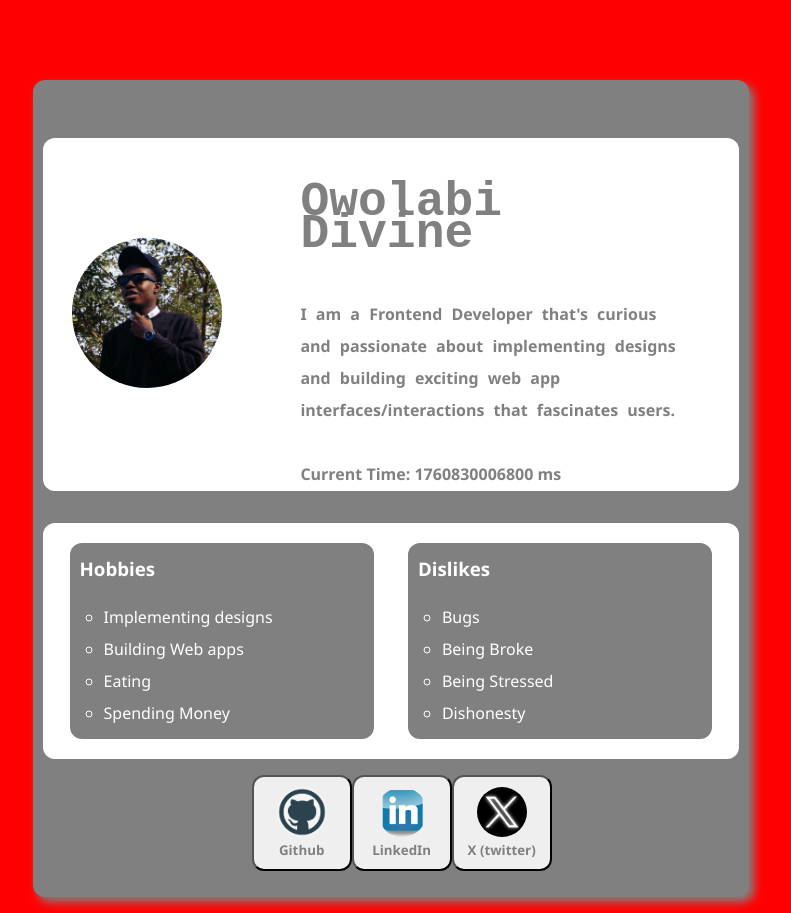
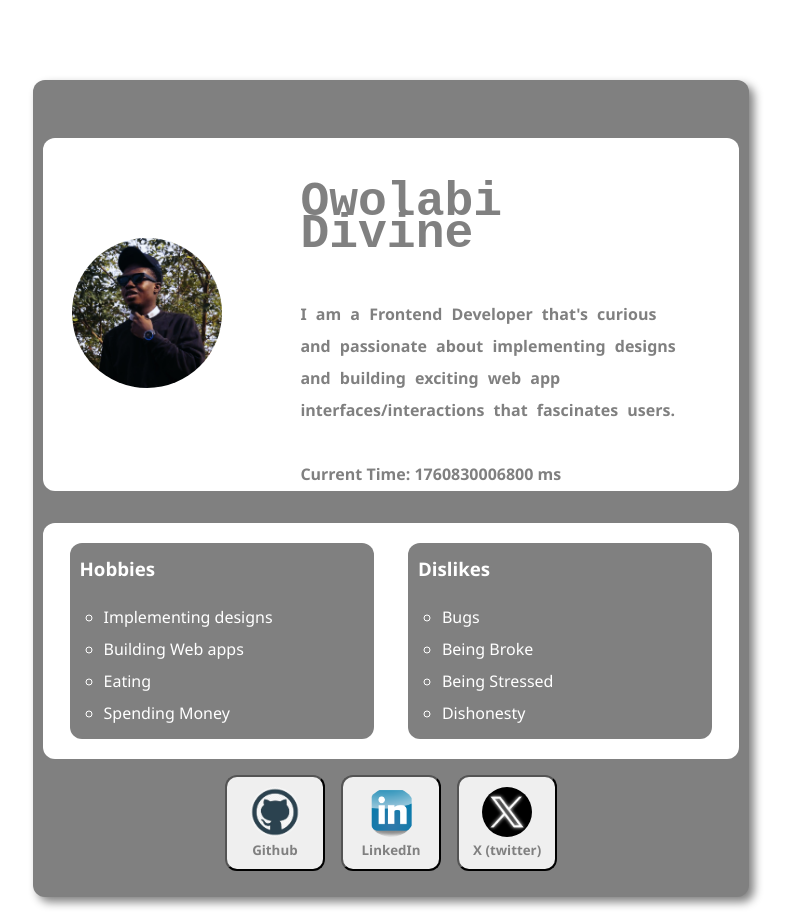
Before and after one commit to D-Bop/profile-card, a plain HTML site: page index.html in a window 1024 px wide. Shown: the whole page, without its empty margins (121-912 px from the left). Drawn offline with Linux system fonts and the light colour scheme.

Commit message:
removed background color for tablet and increased the nav width

```diff
--- a/Css/style.css
+++ b/Css/style.css
@@ -172,12 +172,13 @@ nav > ul > li > a > button:hover{
 }
 
 @media only screen and (min-width: 769px) and (max-width: 1024px) {
-    body {
-        background-color: red;
-    }
 
     .info > figure > img {
         height: 150px;
         width: 150px;
     }
+
+    nav {
+        width: 50%;
+    }
 }
```
